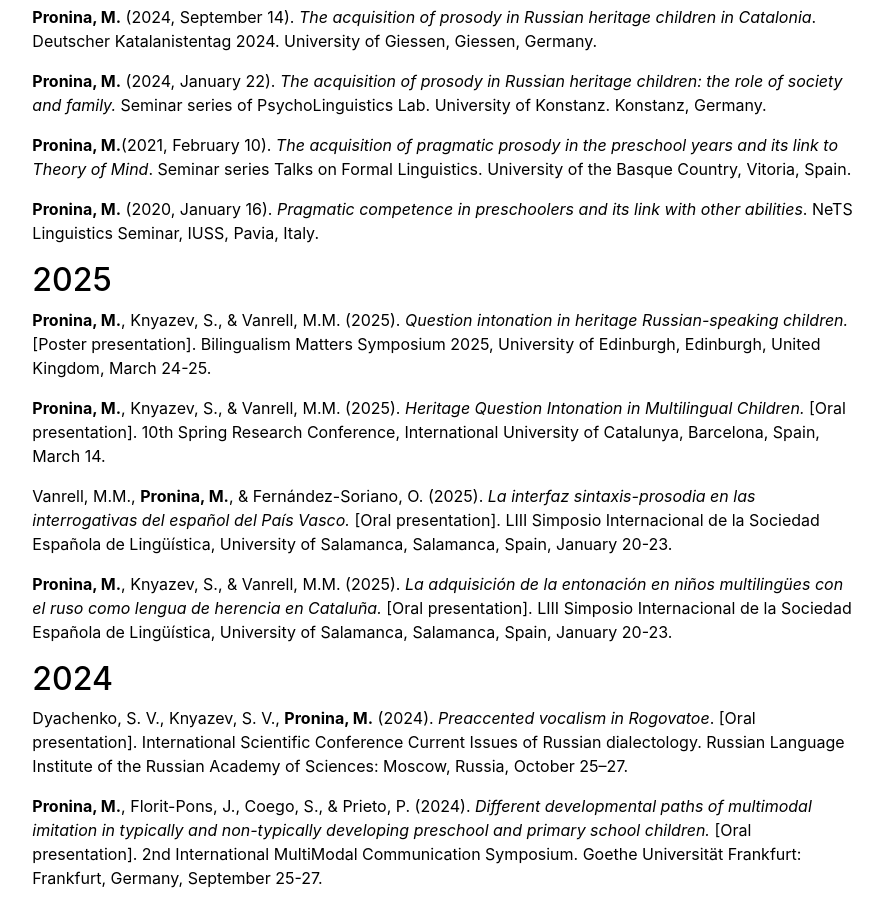
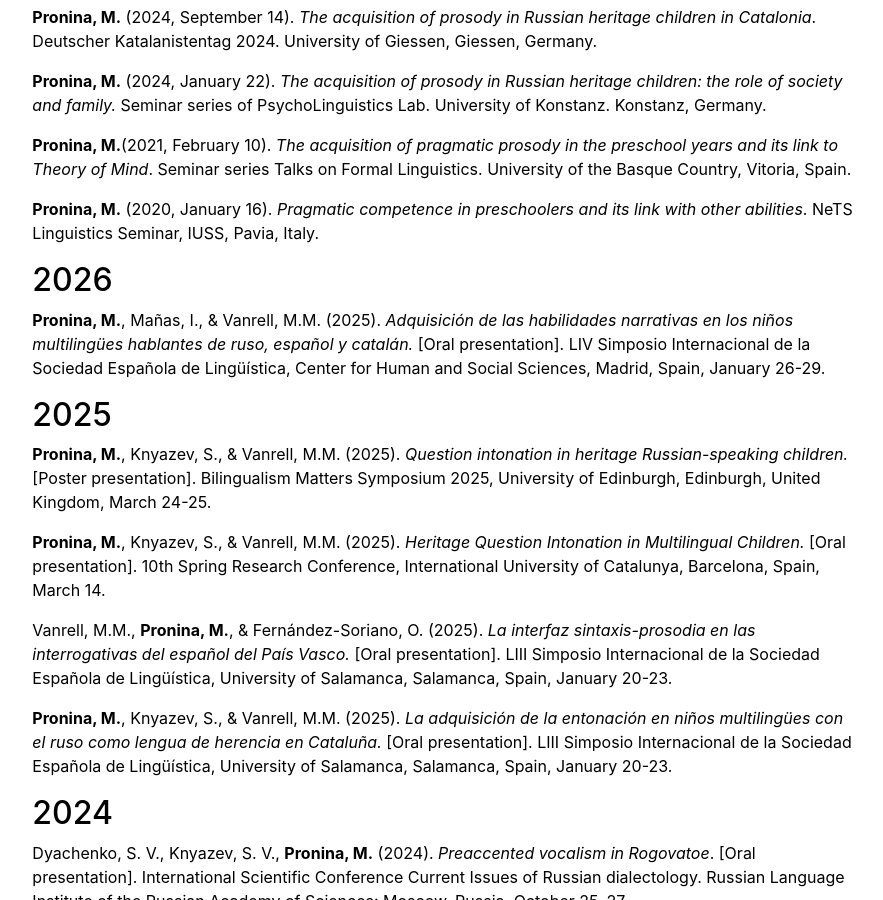
Before and after one commit to mariia-pronina/mariia-pronina.github.io, a Jekyll site: the page built from presentations.md, in a window 1280 px wide and 900 px high, scrolled down 382 px. Shown: the whole window, without its empty margins (197-1080 px from the left). Built offline with Jekyll 4.4.1, drawn with Linux system fonts in a browser that asks for light colours.

Commit message:
Update presentations.md

```diff
--- a/presentations.md
+++ b/presentations.md
@@ -15,6 +15,9 @@ title: "presentations"
 **Pronina, M.**(2021, February 10). _The acquisition of pragmatic prosody in the preschool years and its link to Theory of Mind_. Seminar series Talks on Formal Linguistics. University of the Basque Country, Vitoria, Spain.
 
 **Pronina, M.** (2020, January 16). _Pragmatic competence in preschoolers and its link with other abilities_. NeTS Linguistics Seminar, IUSS, Pavia, Italy.
+
+## 2026
+**Pronina, M.**, Mañas, I., & Vanrell, M.M. (2025). _Adquisición de las habilidades narrativas en los niños multilingües hablantes de ruso, español y catalán._ [Oral presentation]. LIV Simposio Internacional de la Sociedad Española de Lingüística, Center for Human and Social Sciences, Madrid, Spain, January 26-29.
 
 ## 2025
 **Pronina, M.**, Knyazev, S., & Vanrell, M.M. (2025). _Question intonation in heritage Russian-speaking children._ [Poster presentation]. Bilingualism Matters Symposium 2025, University of Edinburgh, Edinburgh, United Kingdom, March 24-25.
```
